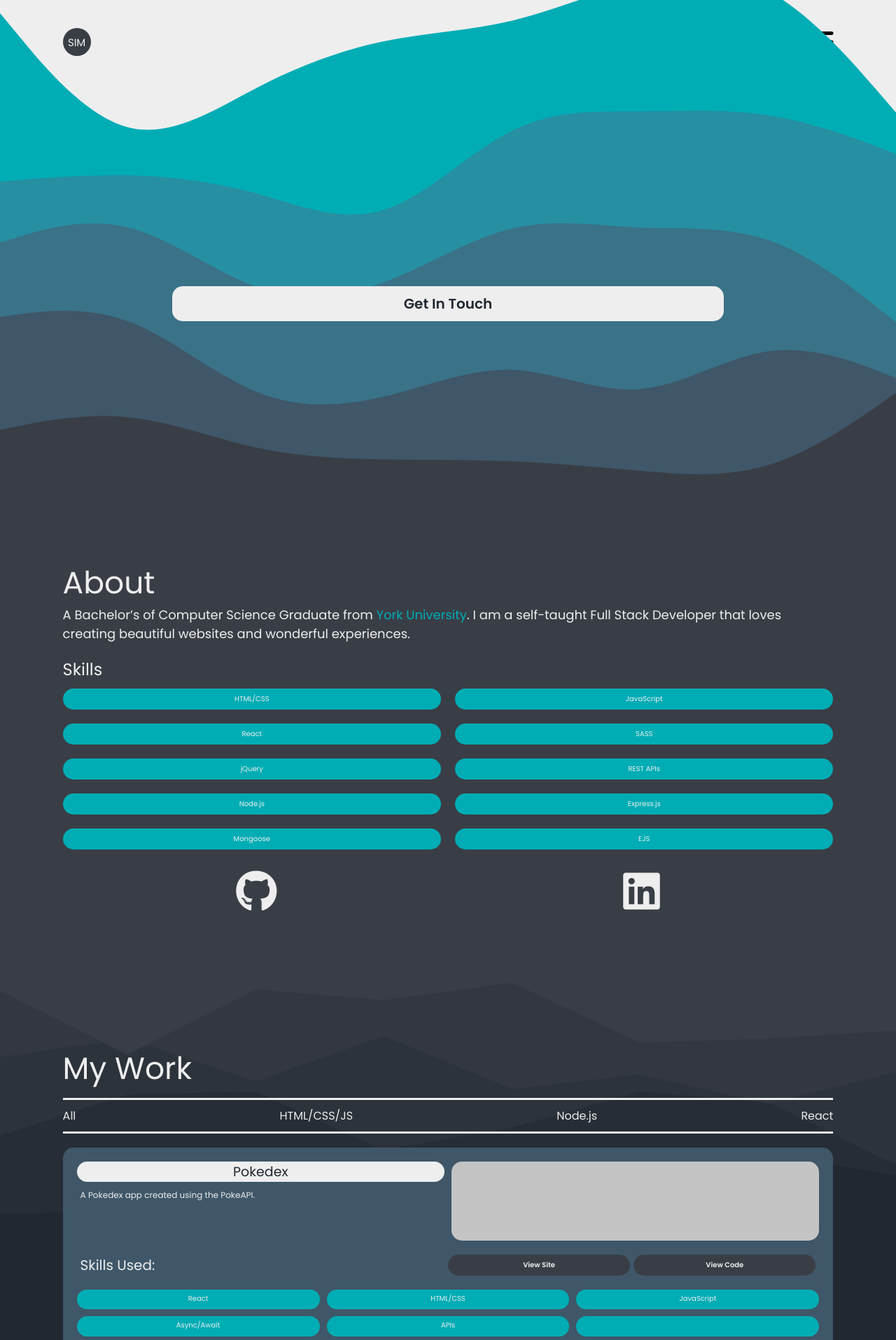
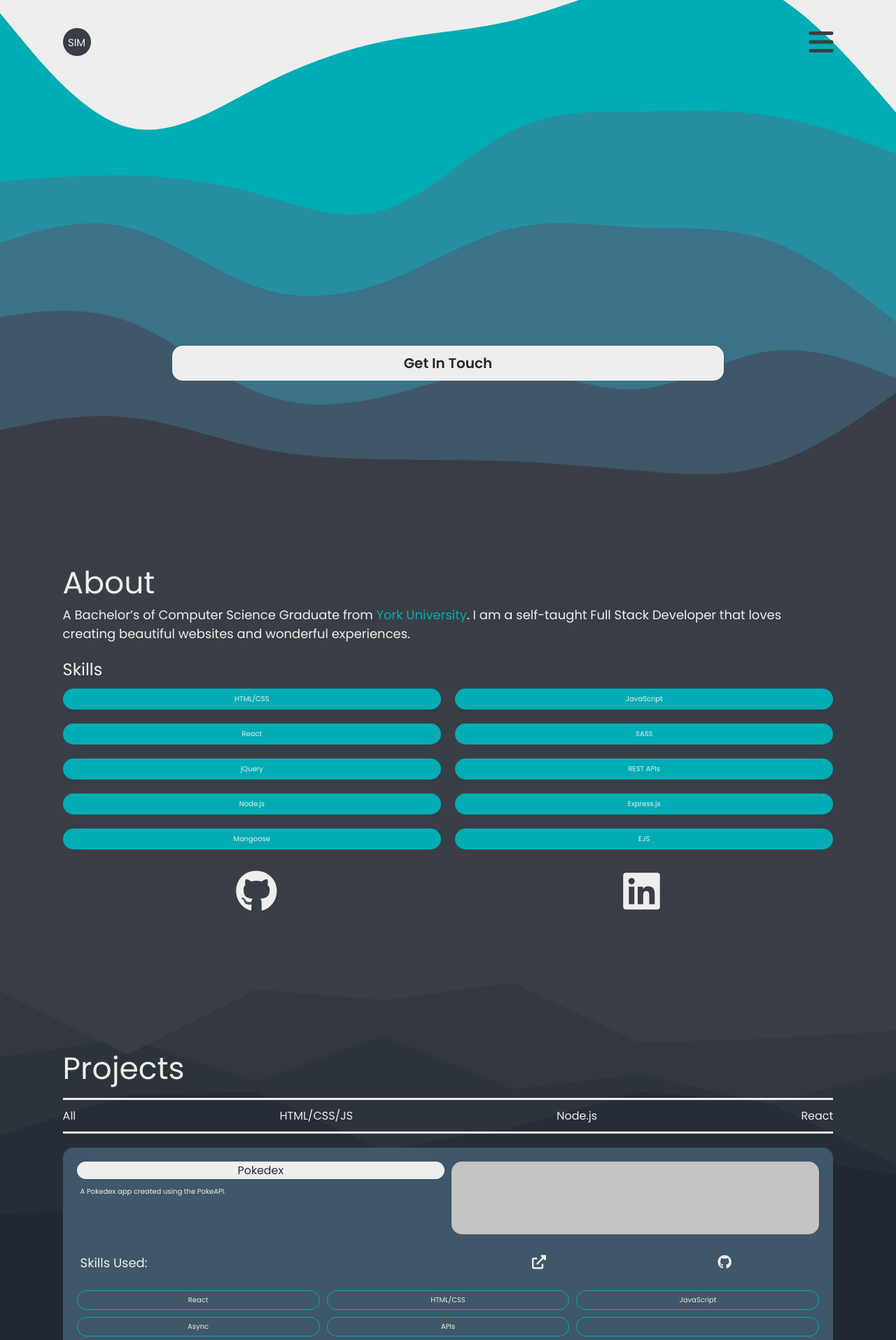
Before and after one commit to simran7s/portfolio, a React (Create React App) app: page / in a window 1280 px wide. Shown: the top 1915 px of the page at 70% size. Built offline with nearby package versions, Linux system fonts and the light colour scheme.

Commit message:
complete contact, footer and some of hamburger menu

```diff
--- a/public/style.css
+++ b/public/style.css
@@ -30,6 +30,7 @@ body {
     font-size: 10px;
     overflow-x: hidden;
     background-color: var(--light);
+    scroll-behavior: smooth;
 }
 
 * {
@@ -101,7 +102,7 @@ button:active {
     opacity: 0.9;
 }
 
-
+/*  */
 
 
 /* ****************************** */
@@ -119,18 +120,29 @@ button:active {
     margin: var(--default-margin);
 }
 
-/* NAVBAR */
+/* ****************************** */
+/* NAV BAR (within landing) */
+/* ****************************** */
 
 .navbar {
+    position: fixed;
+    z-index: 1;
+    top: 0%;
+    left: 0;
+    right: 0;
     display: flex;
     flex-direction: row;
     justify-content: space-between;
     align-items: center;
+    padding: var(--default-mobile-margin);
+    padding-bottom: none;
+    transition: all 0.5s ease;
 }
 
 
 .navbar nav i {
     font-size: var(--logo-mobile-circle-size);
+    color: var(--secondary);
 }
 
 /* LOGO within NAV */
@@ -151,6 +163,66 @@ button:active {
     font-size: var(--logo-mobile-text-size);
 }
 
+/* WHEN NAVBAR IS ACTIVE */
+
+.navbar.active {
+    background-color: rgba(57, 62, 70, 0.95);
+    padding-top: 1rem;
+    padding-bottom: 1rem;
+    transition: all 0.5s ease-in;
+}
+
+.navbar.active .circle {
+    background-color: var(--light);
+}
+
+.navbar.active .logo p {
+    color: var(--secondary);
+}
+
+.navbar.active nav i {
+    color: var(--light);
+}
+
+
+
+/* OVERLAY */
+.overlay {
+    display: none;
+}
+
+.overlay.active {
+    display: block;
+    position: fixed;
+    top: 0;
+    left: 0%;
+    width: 100vw;
+    height: 100vh;
+    margin: auto;
+    background-color: rgba(57, 62, 70, 0.9);
+    z-index: 2;
+
+    display: flex;
+    flex-direction: column;
+    justify-content: center;
+    align-items: center;
+}
+
+.overlay.active a {
+    color: var(--light);
+    display: block;
+    text-decoration: none;
+    font-size: 4rem;
+}
+
+.overlay.active i {
+    color: var(--light);
+    font-size: 4rem;
+    position: absolute;
+    bottom: 1rem;
+}
+
+
 /* landing-text */
 .landing-text {
     display: flex;
@@ -158,7 +230,7 @@ button:active {
     justify-content: center;
     align-items: flex-start;
     width: 100%;
-    height: 60vh;
+    height: 70vh;
     color: var(--dark);
 }
 
@@ -200,7 +272,7 @@ button:active {
     margin-left: auto;
     margin-right: auto;
 
-    bottom: 20%;
+    bottom: 15%;
     text-align: center;
     width: 60vw;
 }
@@ -344,10 +416,13 @@ button:active {
     grid-template-rows: 5fr 2fr 3fr;
     gap: 10px;
 
-    grid-template-areas:
-        "info picture"
+    grid-template-areas: "info picture"
         "mid mid"
         "skills skills";
+}
+
+.work-card {
+    font-size: smaller;
 }
 
 .card-info {
@@ -387,7 +462,8 @@ button:active {
 }
 
 .middle-grid h4 {
-    font-size: 2rem;
+    font-size: 1.8rem;
+    margin: auto 0;
 }
 
 .work-links a i {
@@ -395,7 +471,6 @@ button:active {
 }
 
 .card-skills {
-
     grid-area: skills;
 
     display: grid;
@@ -405,27 +480,35 @@ button:active {
 }
 
 .card-skill {
-    background-color: var(--primary);
+    /* background-color: var(--primary); */
+    border: 1px solid var(--primary);
     border-radius: 15px;
     text-align: center;
 
     /* margin: auto 0; */
     padding: 0.5rem 1rem;
+    font-size: 1rem;
+}
 
-
-
+.card-skill.smaller {
+    margin: auto 0;
+    font-size: 0.9rem;
 }
 
 .work-links {
     display: flex;
     gap: 5px;
+    justify-content: space-evenly;
+    align-items: center;
     /* grid-template-columns: 50% 50%; */
 }
 
 .work-links a {
-    background-color: var(--secondary);
+    background-color: transparent;
+
+    /* border: 1px solid var(--secondary); */
+
     color: var(--light);
-    padding: 0;
     vertical-align: middle;
     font-size: 1rem;
 
@@ -434,21 +517,84 @@ button:active {
     align-items: center;
 }
 
-
-
-
 .word-card-grid {
     display: grid;
     grid-template-columns: repeat(auto, 1fr);
 }
 
 /* ************************************************** */
-/* ****************** CONTACT PAGE ********************* */
+/* ****************** CONTACT PAGE ****************** */
+/* ************************************************** */
+#contact {
+    position: relative;
+}
+
+.contact-wave {
+    background-image: url("./images/work2contactTransitionWave-Mobile3x4.svg");
+}
+
+
+#contact .container {
+    margin-top: 0;
+}
+
+/* Spacing so that content does not go under wave */
+#contact .gap {
+    height: 25vh;
+}
+
+#contact a {
+    display: block;
+    box-sizing: border-box;
+    text-decoration: none;
+    color: var(--light);
+    background-color: var(--primary);
+    padding: 0.5rem 1rem;
+    width: 100%;
+    font-family: inherit;
+    font-size: 2rem;
+    border-radius: 15px;
+    margin: 2rem 0;
+    text-align: left;
+}
+
+/* ************************************************** */
+/* ****************** Footer  ********************* */
 /* ************************************************** */
 
-.landing-mobile-waves {
-    background-image: url("./images/mobile\ -900x675.svg");
-    position: absolute;
-    bottom: 0%;
-    left: 0%;
+#footer {
+    color: var(--secondary);
+    position: sticky;
+    padding-bottom: 2rem;
+    bottom: 0;
 }
+
+#footer .socials {
+    margin: 0rem auto;
+    margin-bottom: 1rem;
+    width: 50%;
+    display: flex;
+    justify-content: space-evenly;
+    align-items: center;
+}
+
+#footer .socials a {
+    text-decoration: none;
+    height: 4rem;
+}
+
+#footer .socials a i {
+    color: var(--secondary);
+    font-size: 4rem;
+
+}
+
+#footer .copyright {
+    text-align: center;
+    font-size: 1.5rem;
+}
+
+#footer .creator {
+    text-align: center;
+    font-size: 2.5rem;
+}
--- a/src/App.js
+++ b/src/App.js
@@ -1,4 +1,6 @@
 import About from "./components/AboutPage/About";
+import Contact from "./components/ContactPage/Contact";
+import Footer from "./components/Footer/Footer";
 import Landing from "./components/LandingPage/Landing";
 import Work from "./components/WorkPage/Work";
 
@@ -9,6 +11,8 @@ function App() {
       <Landing />
       <About />
       <Work />
+      <Contact />
+      <Footer />
     </div>
   );
 }
--- a/src/components/ContactPage/Contact.jsx
+++ b/src/components/ContactPage/Contact.jsx
@@ -3,7 +3,19 @@ import React from 'react'
 function Contact() {
     return (
         <section id="contact" className="contact">
-            <div className="spacer black-waves"></div>
+            <div className="spacer contact-wave">
+                <div className="container">
+                    <div className="gap"></div>
+                    <h3>Contact</h3>
+                    <p>Interested in working together, or need a website? Send me an email or a message on LinkedIn and lets discuss what we can do together.</p>
+
+                    <div className="contact-links">
+                        <a href="https://www.linkedin.com/in/simran-sandhu-0b7434195/" target="_blank" rel="noopener noreferrer">Visit LinkedIn</a>
+                        <a href="mailto:7simransandhu@gmail.com">Send an Email</a>
+                    </div>
+
+                </div>
+            </div>
         </section>
     )
 }
--- /dev/null
+++ b/src/components/Footer/Footer.jsx
@@ -0,0 +1,26 @@
+import React from 'react'
+
+function Footer() {
+    return (
+        <footer id="footer">
+            <div className="socials">
+                <a href="mailto:7simransandhu@gmail.com">
+
+                    <i className="fas fa-envelope"></i>
+                </a>
+
+                <a href="https://github.com/simran7s" target="_blank" rel="noopener noreferrer">
+                    <i className="fab fa-github"></i>
+                </a>
+
+                <a href="https://www.linkedin.com/in/simran-sandhu-0b7434195/" target="_blank" rel="noopener noreferrer">
+                    <i className="fab fa-linkedin"></i>
+                </a>
+            </div>
+            <p className="copyright">Copyright {(new Date().getFullYear())}</p>
+            <h4 className="creator">Created by Simran</h4>
+        </footer>
+    )
+}
+
+export default Footer
--- a/src/components/LandingPage/Landing.jsx
+++ b/src/components/LandingPage/Landing.jsx
@@ -3,11 +3,12 @@ import Anchor from '../General/Anchor'
 import Navbar from './Navbar'
 
 function Landing() {
+
     return (
-        <div className="landing">
+        <div className="landing" id="home">
 
+            <Navbar />
             <div className="container">
-                <Navbar />
 
                 <div className="landing-text">
                     <h2>Hi.</h2>
--- a/src/components/LandingPage/Navbar.jsx
+++ b/src/components/LandingPage/Navbar.jsx
@@ -1,7 +1,31 @@
 import React from 'react'
 
 function Navbar() {
+
+
+    const hamburger = document.querySelector(".fa-bars")
+
+
+    function toggleOverlay() {
+        const overlay = document.querySelector(".overlay")
+        overlay.classList.toggle("active")
+    }
+
+
+
+    // change colour of nav bar when scrolling past landing page
+    window.onscroll = function () {
+        const navbar = document.querySelector(".navbar");
+        let top = window.scrollY;
+        if (top > (window.innerHeight * 0.8)) {
+            navbar.classList.add("active")
+        } else {
+            navbar.classList.remove("active")
+        }
+    }
+
     return (
+        <>
             <div className="navbar">
                 <header>
                     <div className="logo">
@@ -11,10 +35,17 @@ function Navbar() {
                 </header>
 
                 <nav>
-                <i className="fas fa-bars"></i>
+                    <i className="fas fa-bars" onClick={toggleOverlay}></i>
                 </nav>
-
             </div>
+            <div className="overlay">
+                <a href="#home">Home</a>
+                <a href="#about">About</a>
+                <a href="#work">Projects</a>
+                <a href="#contact">Contact</a>
+                <i class="fas fa-times" onClick={toggleOverlay}></i>
+            </div>
+        </>
     )
 }
 
--- a/src/components/WorkPage/Skill.jsx
+++ b/src/components/WorkPage/Skill.jsx
@@ -3,7 +3,7 @@ import React from 'react'
 function Skill(props) {
     return (
 
-        <div className="card-skill">{props.text}</div>
+        <div className={props.text.length > 12 ? "card-skill smaller" : "card-skill"}>{props.text}</div>
     )
 }
 
--- a/src/components/WorkPage/Work.jsx
+++ b/src/components/WorkPage/Work.jsx
@@ -45,7 +45,7 @@ function Work() {
             </div>
             <div className="container">
                 <div className="divider"></div>
-                <h3>My Work</h3>
+                <h3>Projects</h3>
                 <ul className="work-nav">
                     <li className="work-nav-item"
                         onClick={() => {
@@ -66,8 +66,9 @@ function Work() {
                 </ul>
                 <div className="word-card-grid">
 
-                    {projects.map((project) => (
+                    {projects.map((project, index) => (
                         <WorkCard
+                            key={index}
                             name={project.name}
                             desc={project.desc}
                             img={project.img}
--- a/src/components/WorkPage/WorkCard.jsx
+++ b/src/components/WorkPage/WorkCard.jsx
@@ -20,11 +20,10 @@ function WorkCard(props) {
                 <div className="middle-grid">
                     <h4>Skills Used:</h4>
                     <div className="work-links">
-                        <Anchor href={site_url} text="View Site" />
-                        <Anchor href={code_url} text="View Code" />
-                        {/* <Anchor href={site_url} text={<i class="fas fa-external-link-alt"></i>} /> */}
-                        {/* <Anchor href={code_url} text={<i class="fab fa-github"></i>} /> */}
-
+                        {/* <Anchor href={site_url} text="View Site" /> */}
+                        {/* <Anchor href={code_url} text="View Code" /> */}
+                        <Anchor href={site_url} text={<i class="fas fa-external-link-alt"></i>} />
+                        <Anchor href={code_url} text={<i class="fab fa-github"></i>} />
                     </div>
                 </div>
             </div>
--- a/src/components/WorkPage/projectInfo.json
+++ b/src/components/WorkPage/projectInfo.json
@@ -10,7 +10,7 @@
         "skill1": "React",
         "skill2": "HTML/CSS",
         "skill3": "JavaScript",
-        "skill4": "Async/Await",
+        "skill4": "Async",
         "skill5": "APIs",
         "skill6": ""
       },
@@ -110,9 +110,9 @@
         "skill1": "HTML",
         "skill2": "CSS",
         "skill3": "BootStrap",
-        "skill4": "Responsiveness",
+        "skill4": "Figma",
         "skill5": "Wireframing",
-        "skill6": "Figma"
+        "skill6": ""
       },
       "search_filter": {
         "vanilla": true,
```
Lines whose indentation alone changed are shown as unchanged.
